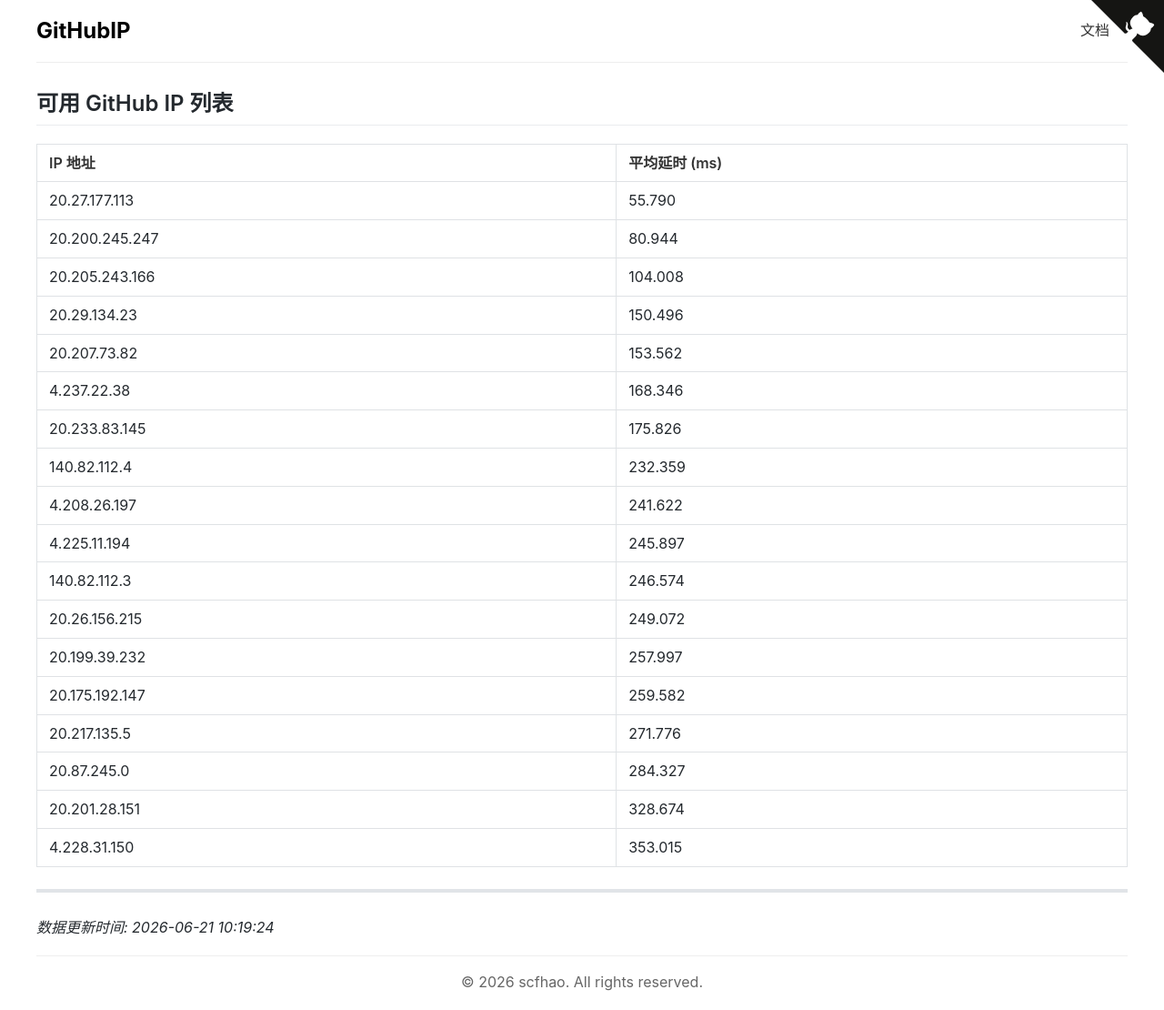
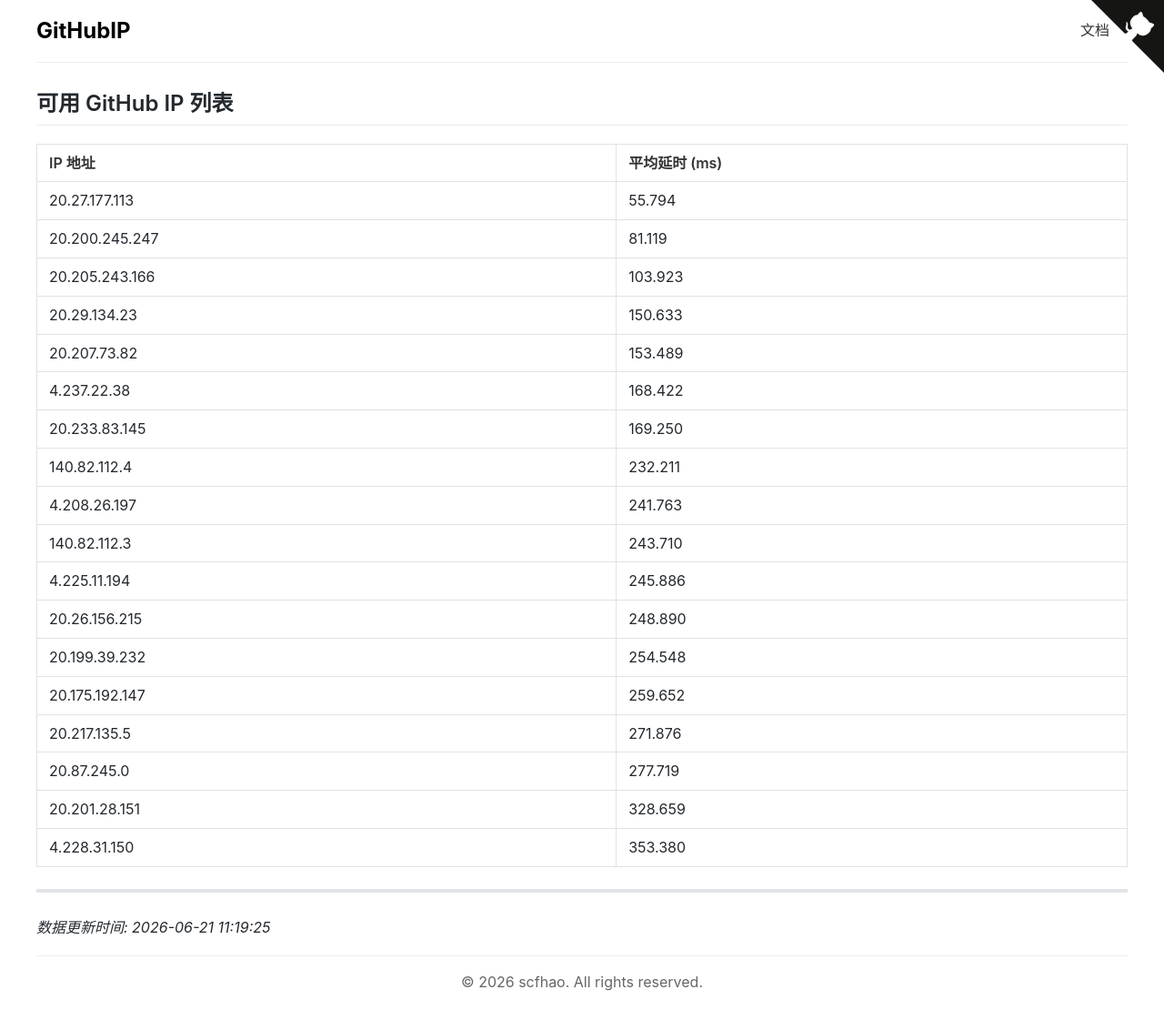
Before and after one commit to scfhao/GitHubIP, a Jekyll site: the page built from index.md, in a window 1280 px wide. Shown: the whole page at 91% size. Built offline with Jekyll 4.4.1, drawn with Linux system fonts in a browser that asks for light colours.

Commit message:
自动脚本执行 - 2026-06-21 11:19:25

```diff
--- a/index.md
+++ b/index.md
@@ -1,32 +1,32 @@
 ---
 layout: home
 title: GitHub IP 列表
-date: 2026-06-21 10:19:24
+date: 2026-06-21 11:19:25
 ---
 
 ## 可用 GitHub IP 列表
 
 | IP 地址 | 平均延时 (ms) |
 |---------|--------------|
-| 20.27.177.113 | 55.790 |
-| 20.200.245.247 | 80.944 |
-| 20.205.243.166 | 104.008 |
-| 20.29.134.23 | 150.496 |
-| 20.207.73.82 | 153.562 |
-| 4.237.22.38 | 168.346 |
-| 20.233.83.145 | 175.826 |
-| 140.82.112.4 | 232.359 |
-| 4.208.26.197 | 241.622 |
-| 4.225.11.194 | 245.897 |
-| 140.82.112.3 | 246.574 |
-| 20.26.156.215 | 249.072 |
-| 20.199.39.232 | 257.997 |
-| 20.175.192.147 | 259.582 |
-| 20.217.135.5 | 271.776 |
-| 20.87.245.0 | 284.327 |
-| 20.201.28.151 | 328.674 |
-| 4.228.31.150 | 353.015 |
+| 20.27.177.113 | 55.794 |
+| 20.200.245.247 | 81.119 |
+| 20.205.243.166 | 103.923 |
+| 20.29.134.23 | 150.633 |
+| 20.207.73.82 | 153.489 |
+| 4.237.22.38 | 168.422 |
+| 20.233.83.145 | 169.250 |
+| 140.82.112.4 | 232.211 |
+| 4.208.26.197 | 241.763 |
+| 140.82.112.3 | 243.710 |
+| 4.225.11.194 | 245.886 |
+| 20.26.156.215 | 248.890 |
+| 20.199.39.232 | 254.548 |
+| 20.175.192.147 | 259.652 |
+| 20.217.135.5 | 271.876 |
+| 20.87.245.0 | 277.719 |
+| 20.201.28.151 | 328.659 |
+| 4.228.31.150 | 353.380 |
 
 ---
 
-*数据更新时间: 2026-06-21 10:19:24*
+*数据更新时间: 2026-06-21 11:19:25*
```
